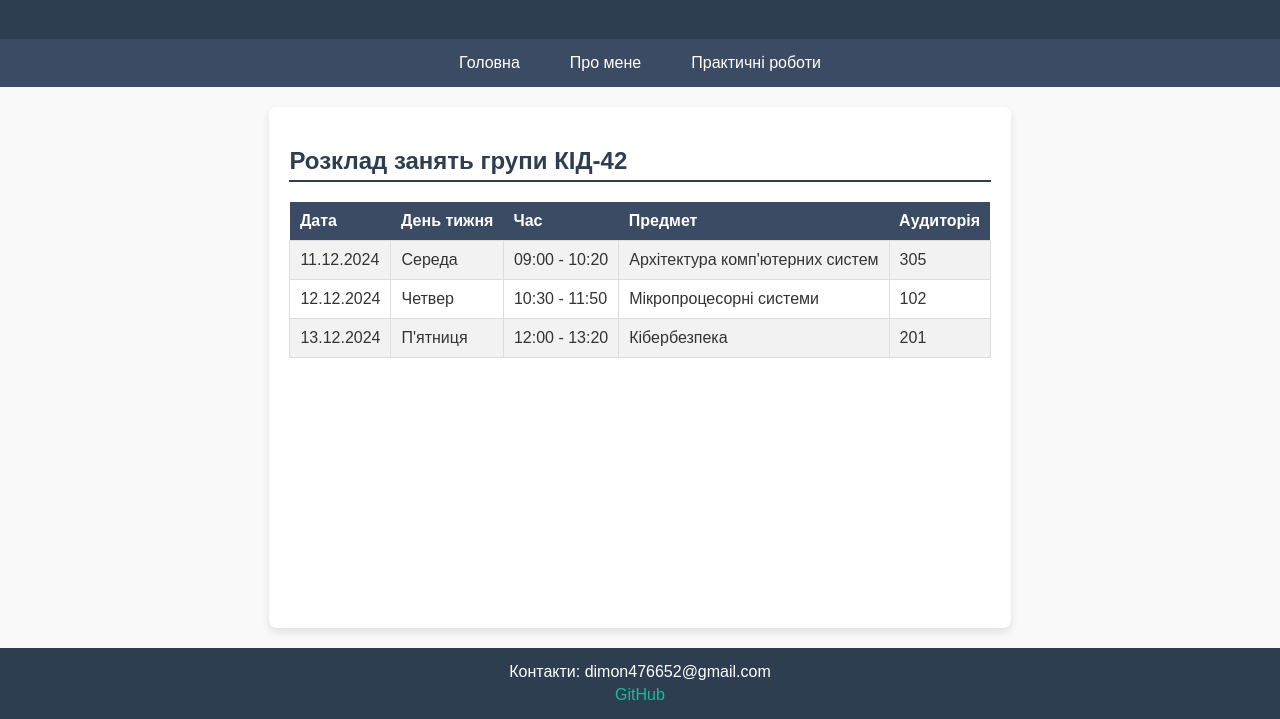
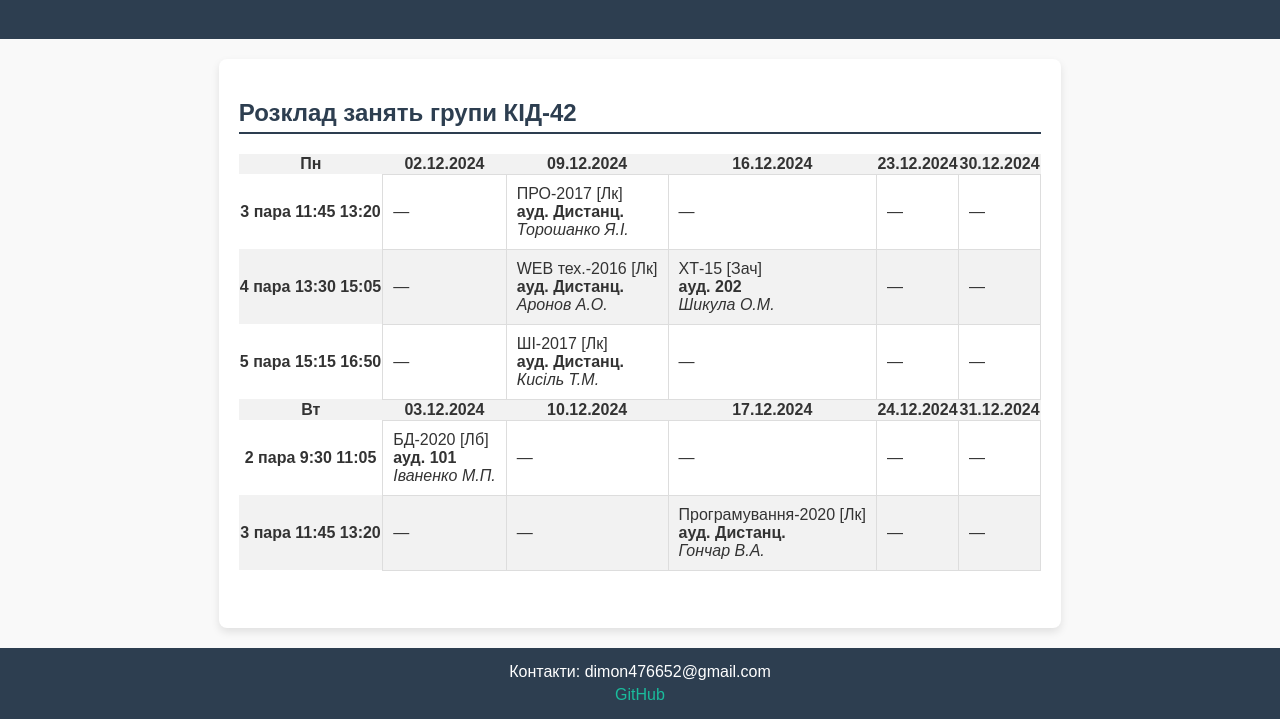
Before and after one commit to DmutroOhotnik/My-Web, a plain HTML site: page pages/practiacal/Tasks/Task1/index.html in a window 1280 px wide. Shown: the part 81-800 px from the top of the page. Drawn offline with Linux system fonts and the light colour scheme.

Commit message:
changed first task

```diff
--- a/pages/practiacal/Tasks/Task1/index.html
+++ b/pages/practiacal/Tasks/Task1/index.html
@@ -13,48 +13,112 @@
     <header>
         <h1>Практична робота №1</h1>
     </header>
-    <nav>
-        <ul>
-            <li><a href="../../../../../index.html">Головна</a></li>
-            <li><a href="../../../../../about/about.html">Про мене</a></li>
-            <li><a href="../../../../practical.html">Практичні роботи</a></li>
-        </ul>
-    </nav>
     <section>
         <h2>Розклад занять групи КІД-42</h2>
         <table>
-            <thead>
+            <tbody>
+                <!-- Понеділок -->
                 <tr>
-                    <th>Дата</th>
-                    <th>День тижня</th>
-                    <th>Час</th>
-                    <th>Предмет</th>
-                    <th>Аудиторія</th>
-                </tr>
-            </thead>
-            <tbody>
-                <tr>
-                    <td>11.12.2024</td>
-                    <td>Середа</td>
-                    <td>09:00 - 10:20</td>
-                    <td>Архітектура комп'ютерних систем</td>
-                    <td>305</td>
+                    <th class="headday">Пн</th>
+                    <th class="headdate">02.12.2024</th>
+                    <th class="headdate">09.12.2024</th>
+                    <th class="headdate">16.12.2024</th>
+                    <th class="headdate">23.12.2024</th>
+                    <th class="headdate">30.12.2024</th>
                 </tr>
                 <tr>
-                    <td>12.12.2024</td>
-                    <td>Четвер</td>
-                    <td>10:30 - 11:50</td>
-                    <td>Мікропроцесорні системи</td>
-                    <td>102</td>
+                    <th class="headcol">
+                        <span class="lesson">3 пара</span>
+                        <span class="start">11:45</span>
+                        <span class="end">13:20</span>
+                    </th>
+                    <td class="closed">—</td>
+                    <td class="cell">
+                        ПРО-2017 [Лк]<br>
+                        <strong>ауд. Дистанц.</strong><br>
+                        <i>Торошанко Я.І.</i>
+                    </td>
+                    <td class="cell">—</td>
+                    <td class="cell">—</td>
+                    <td class="cell">—</td>
                 </tr>
                 <tr>
-                    <td>13.12.2024</td>
-                    <td>П'ятниця</td>
-                    <td>12:00 - 13:20</td>
-                    <td>Кібербезпека</td>
-                    <td>201</td>
+                    <th class="headcol">
+                        <span class="lesson">4 пара</span>
+                        <span class="start">13:30</span>
+                        <span class="end">15:05</span>
+                    </th>
+                    <td class="closed">—</td>
+                    <td class="cell">
+                        WEB тех.-2016 [Лк]<br>
+                        <strong>ауд. Дистанц.</strong><br>
+                        <i>Аронов А.О.</i>
+                    </td>
+                    <td class="cell">
+                        ХТ-15 [Зач]<br>
+                        <strong>ауд. 202</strong><br>
+                        <i>Шикула О.М.</i>
+                    </td>
+                    <td class="cell">—</td>
+                    <td class="cell">—</td>
                 </tr>
-                <!-- Додати більше рядків, якщо потрібно -->
+                <tr>
+                    <th class="headcol">
+                        <span class="lesson">5 пара</span>
+                        <span class="start">15:15</span>
+                        <span class="end">16:50</span>
+                    </th>
+                    <td class="closed">—</td>
+                    <td class="cell">
+                        ШІ-2017 [Лк]<br>
+                        <strong>ауд. Дистанц.</strong><br>
+                        <i>Кисіль Т.М.</i>
+                    </td>
+                    <td class="cell">—</td>
+                    <td class="cell">—</td>
+                    <td class="cell">—</td>
+                </tr>
+                <!-- Вівторок -->
+                <tr>
+                    <th class="headday">Вт</th>
+                    <th class="headdate">03.12.2024</th>
+                    <th class="headdate">10.12.2024</th>
+                    <th class="headdate">17.12.2024</th>
+                    <th class="headdate">24.12.2024</th>
+                    <th class="headdate">31.12.2024</th>
+                </tr>
+                <tr>
+                    <th class="headcol">
+                        <span class="lesson">2 пара</span>
+                        <span class="start">9:30</span>
+                        <span class="end">11:05</span>
+                    </th>
+                    <td class="cell">
+                        БД-2020 [Лб]<br>
+                        <strong>ауд. 101</strong><br>
+                        <i>Іваненко М.П.</i>
+                    </td>
+                    <td class="cell">—</td>
+                    <td class="cell">—</td>
+                    <td class="cell">—</td>
+                    <td class="cell">—</td>
+                </tr>
+                <tr>
+                    <th class="headcol">
+                        <span class="lesson">3 пара</span>
+                        <span class="start">11:45</span>
+                        <span class="end">13:20</span>
+                    </th>
+                    <td class="closed">—</td>
+                    <td class="cell">—</td>
+                    <td class="cell">
+                        Програмування-2020 [Лк]<br>
+                        <strong>ауд. Дистанц.</strong><br>
+                        <i>Гончар В.А.</i>
+                    </td>
+                    <td class="cell">—</td>
+                    <td class="cell">—</td>
+                </tr>
             </tbody>
         </table>
     </section>
```
